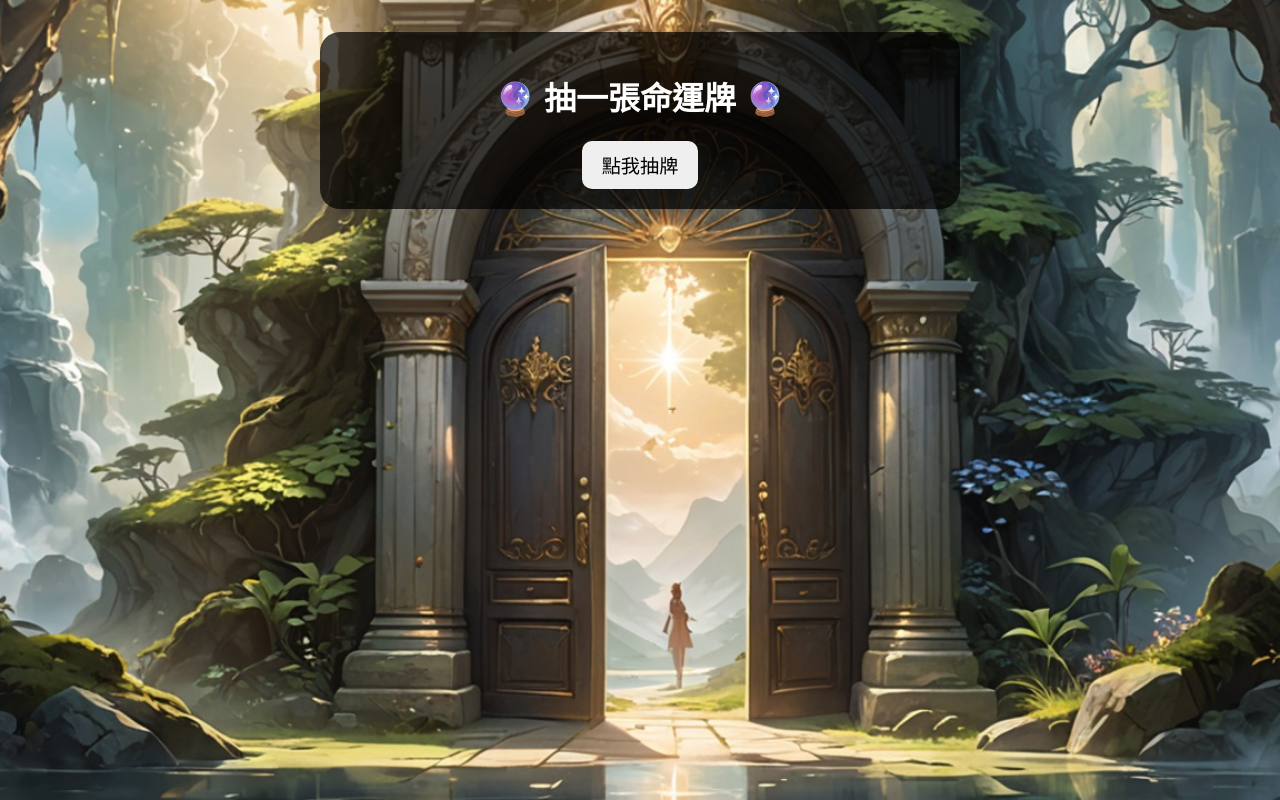
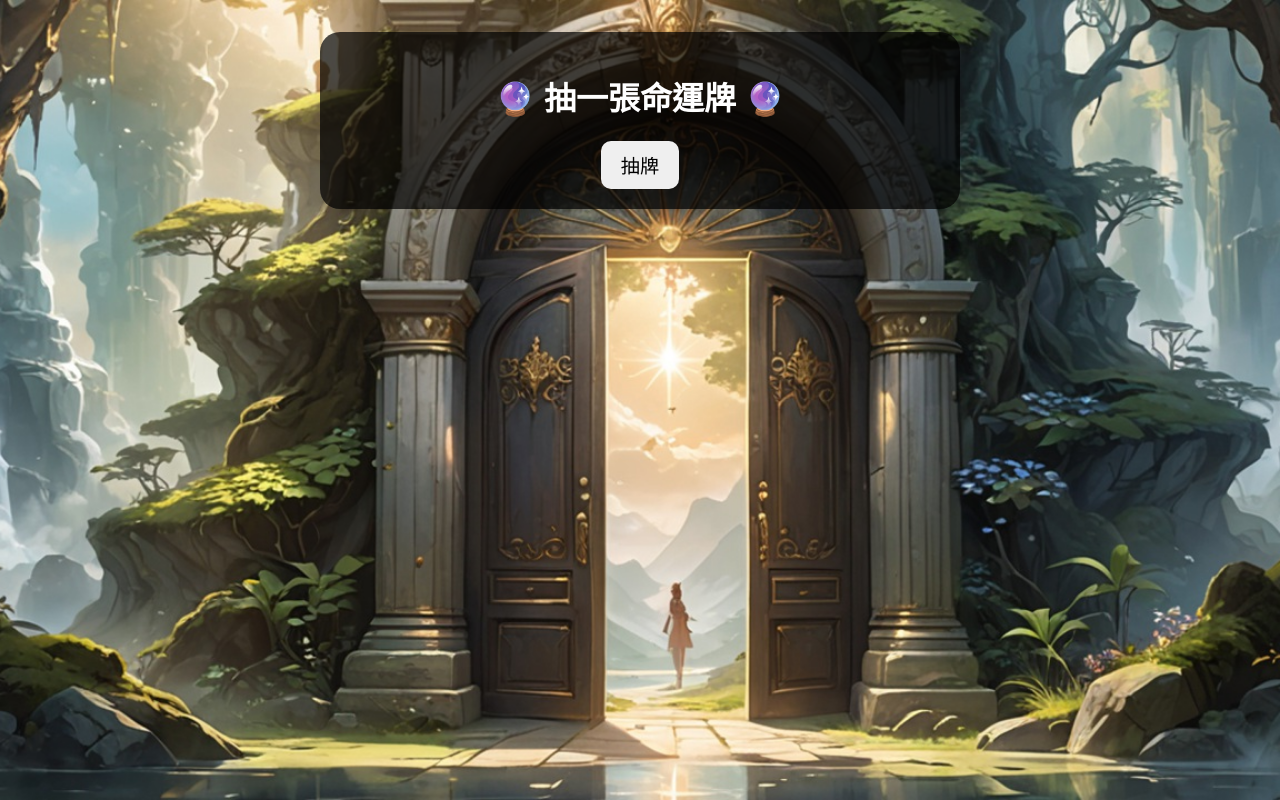
Before and after one commit to Williamkai12/fortune-cards, a plain HTML site: page index.html in a window 1280 px wide. Drawn offline with Linux system fonts and the light colour scheme.

Commit message:
聲音及按鈕更正

```diff
--- a/index.html
+++ b/index.html
@@ -13,7 +13,7 @@
   <!-- 主畫面 -->
   <div class="container">
     <h1>🔮 抽一張命運牌 🔮</h1>
-    <button id="draw-btn">點我抽牌</button>
+    <button id="draw-btn">抽牌</button>
 
     <!-- 抽牌顯示區塊 -->
     <div id="card-container" class="hidden">
```
